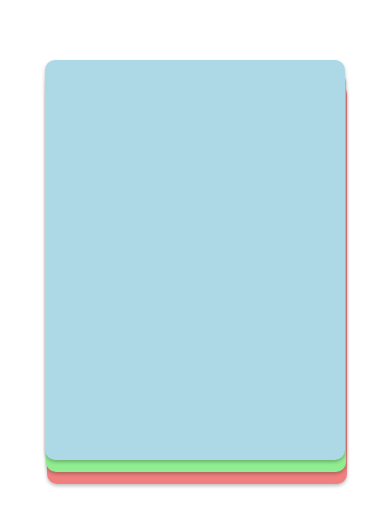
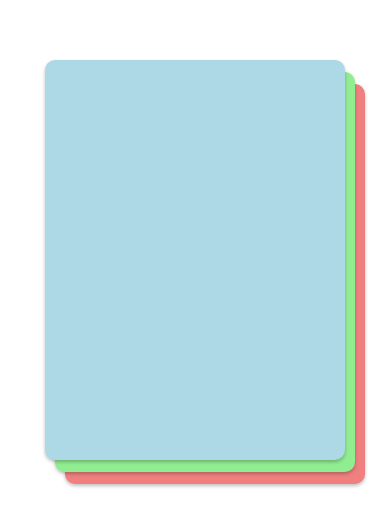
Before and after one commit to nikhiltony26/SwipeAnimation_APP, a React Native app: screen / in a window 390 px wide. Shown: the part 142-668 px from the top of the page. Built offline with nearby package versions, Linux system fonts and the light colour scheme.

Commit message:
resync auto-sync

```diff
--- a/App.js
+++ b/App.js
@@ -82,7 +82,7 @@ const Card = ({ backgroundColor, index, onSwipe }) => {
             { translateX: position.x },
             { scale: index === 0 ? scale : 1 },
             // Add translation for the card behind
-            { translateX: index * 1 }, // Adjust the value for desired effect
+            { translateX: index * 10 }, // Adjust the value for desired effect
           ],
         },
       ]}
```
